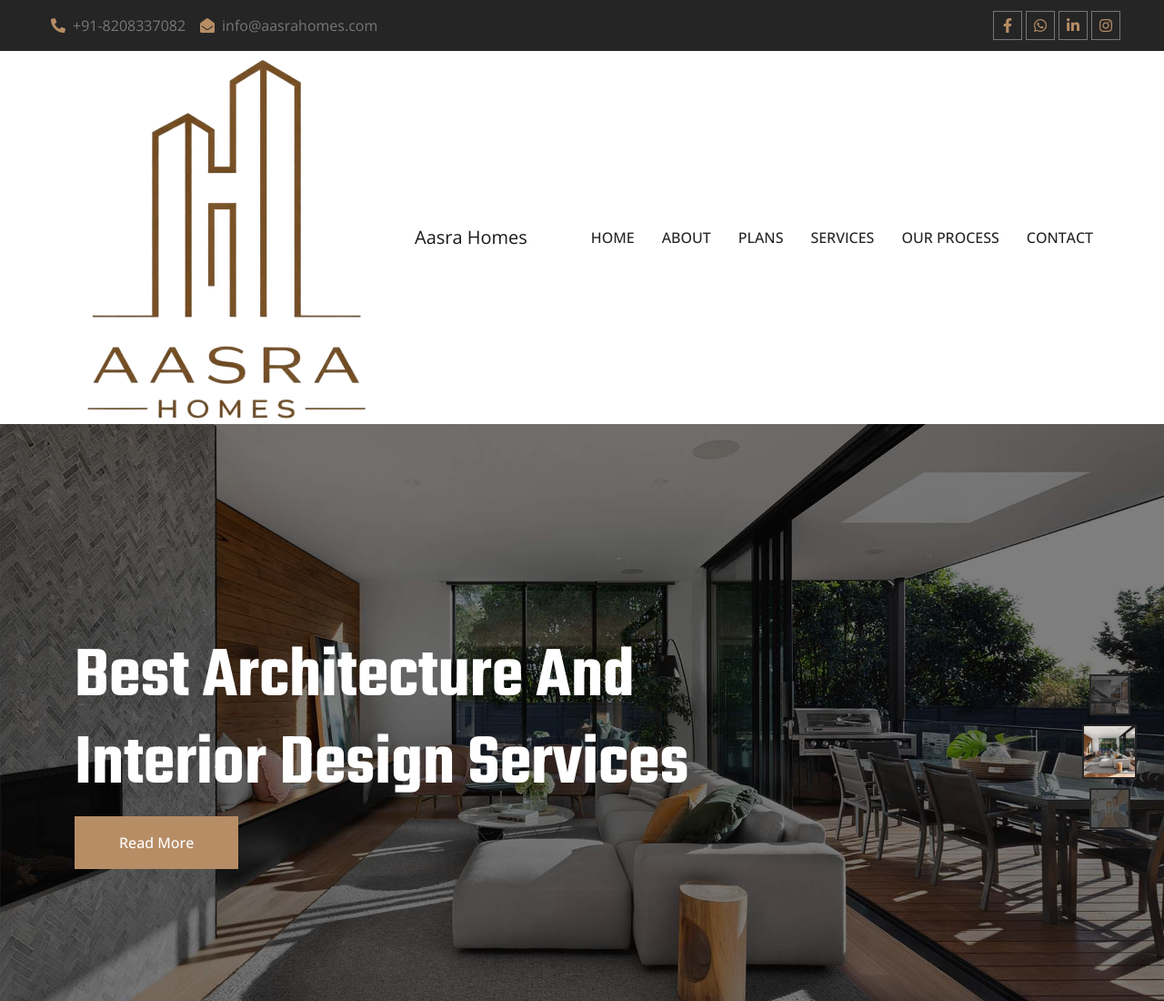
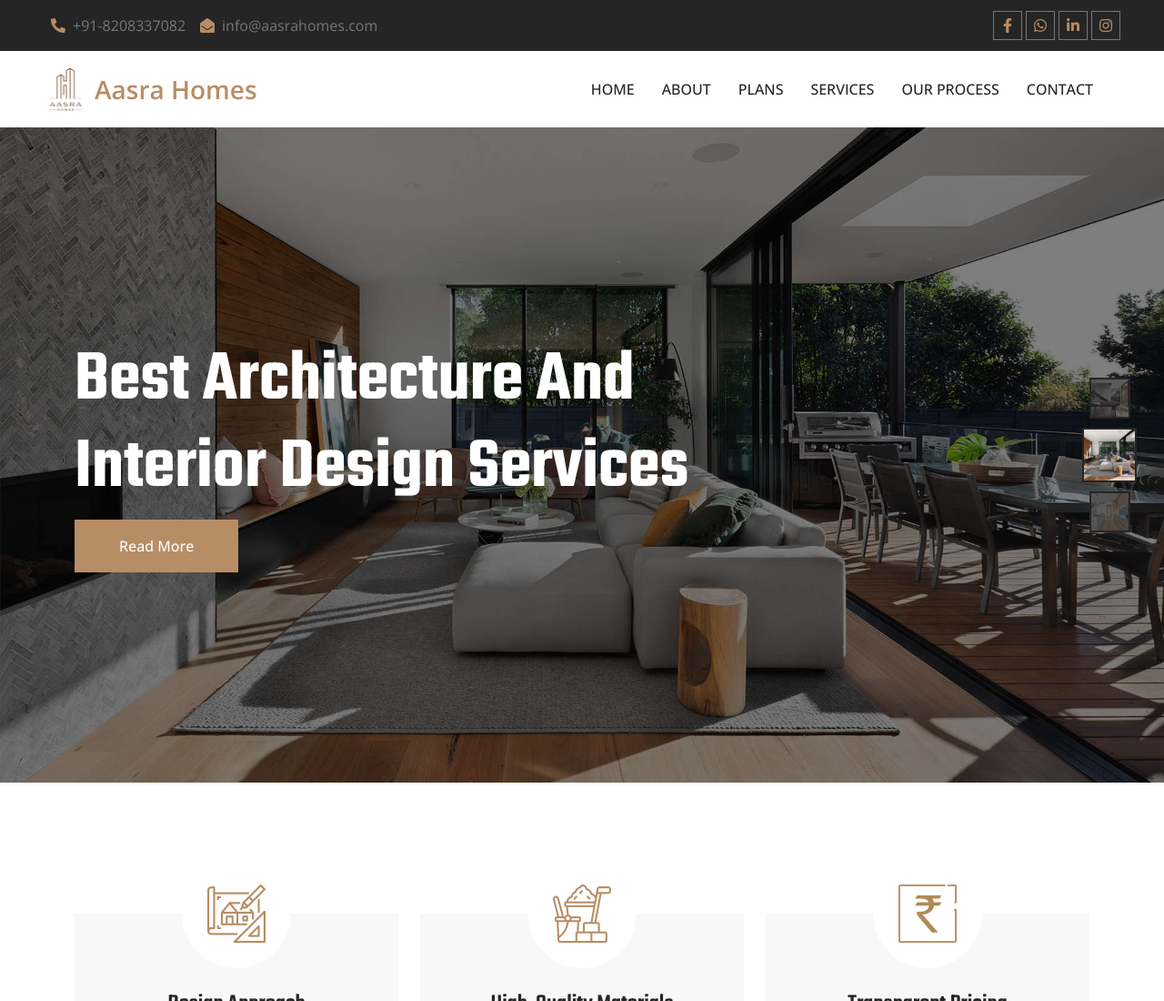
Before and after one commit to truelinkconnect/aasrahomes, a plain HTML site: page index.html in a window 1280 px wide. Shown: the top 1100 px of the page at 91% size. Drawn offline with nearby package versions, Linux system fonts and the light colour scheme.

Commit message:
Add files via upload

```diff
--- a/css/style.css
+++ b/css/style.css
@@ -159,6 +159,22 @@ h6,
         opacity: 1;
     }
 }
+
+.nav-logo {
+    height: 48px; /* or 40–56px depending on your navbar */
+    width: auto;
+    display: block;
+}
+
+
+.brand-text {
+    font-size: 28px;
+    font-weight: 700;
+    color: var(--primary);
+    line-height: 1;
+}
+
+
 
 
 /*** Header ***/
```
